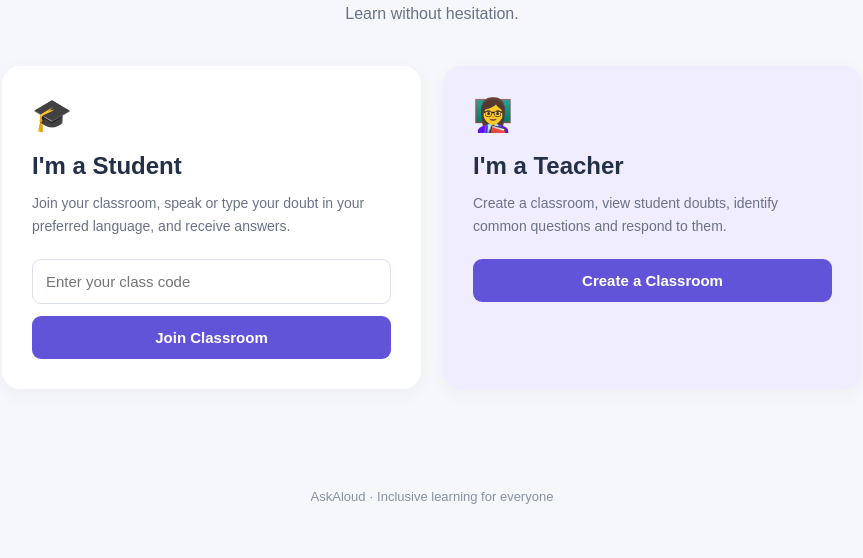
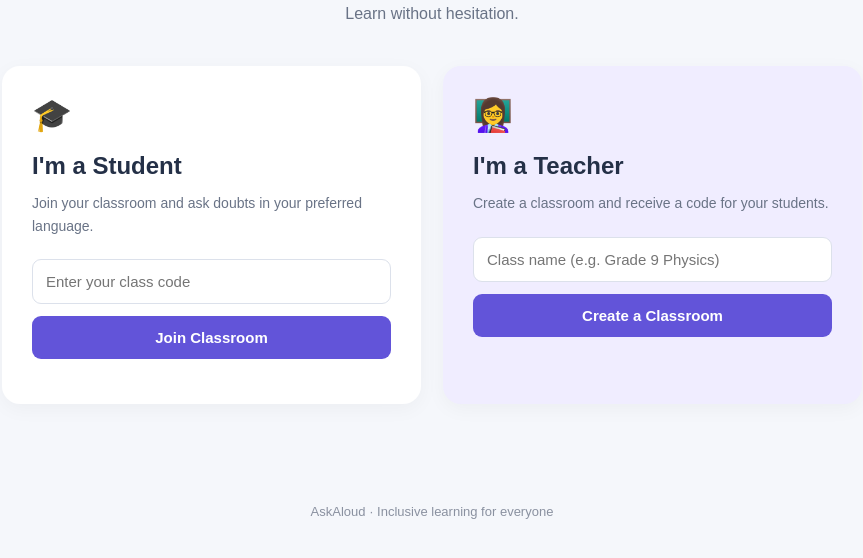
Before and after one commit to nivedya123guide-dotcom/AskAloud, a Python web app: template templates/index.html in a window 1280 px wide. Shown: the part 225-783 px from the top of the page, without its empty margins (208-1071 px from the left). Run offline with Jinja, Linux system fonts and the light colour scheme; the template is opened without the code that fills it, so the values that code supplies are empty.

Commit message:
Update index.html

```diff
--- a/templates/index.html
+++ b/templates/index.html
@@ -112,12 +76,21 @@ button {
     font-weight: bold;
 }
 
-button:hover {
-    background: #5042c2;
+button:hover { background: #5042c2; }
+
+.message {
+    margin-top: 15px;
+    font-size: 14px;
+    line-height: 1.5;
+    overflow-wrap: anywhere;
 }
 
-.teacher {
-    background: #f0edff;
+.class-code {
+    font-size: 28px;
+    font-weight: bold;
+    letter-spacing: 4px;
+    color: #6254d9;
+    margin: 12px 0;
 }
 
 footer {
@@ -165,33 +129,91 @@ footer {
     <div class="card">
         <div class="icon">🎓</div>
         <h2>I'm a Student</h2>
-            <p>
-                Join your classroom, speak or type your doubt
-                in your preferred language, and receive answers.
-            </p>
+        <p>Join your classroom and ask doubts in your preferred language.</p>
 
-            <input type="text" placeholder="Enter your class code">
-            <button>Join Classroom</button>
+        <input id="classCode" type="text" placeholder="Enter your class code">
+        <button onclick="joinClass()">Join Classroom</button>
+        <div id="studentMessage" class="message"></div>
     </div>
 
     <div class="card teacher">
         <div class="icon">👩‍🏫</div>
         <h2>I'm a Teacher</h2>
-            <p>
-                Create a classroom, view student doubts,
-                identify common questions and respond to them.
-            </p>
+        <p>Create a classroom and receive a code for your students.</p>
 
-            <button>Create a Classroom</button>
+        <input id="className" type="text" placeholder="Class name (e.g. Grade 9 Physics)">
+        <button onclick="createClass()">Create a Classroom</button>
+        <div id="teacherMessage" class="message"></div>
     </div>
 
 </section>
-
 </main>
 
-<footer>
-    AskAloud · Inclusive learning for everyone
-</footer>
+<footer>AskAloud · Inclusive learning for everyone</footer>
+
+<script>
+async function createClass() {
+    const name = document.getElementById("className").value.trim();
+    const message = document.getElementById("teacherMessage");
+
+    if (!name) {
+        message.innerText = "Please enter a class name first.";
+        return;
+    }
+
+    message.innerText = "Creating classroom...";
+
+    try {
+        const response = await fetch("/api/classes", {
+            method: "POST",
+            headers: {"Content-Type": "application/json"},
+            body: JSON.stringify({name: name})
+        });
+
+        const data = await response.json();
+
+        if (!response.ok) {
+            message.innerText = data.error || "Could not create classroom.";
+            return;
+        }
+
+        message.innerHTML =
+            "Classroom created successfully!<br>" +
+            "Share this code with your students:" +
+            '<div class="class-code">' + data.code + '</div>' +
+            "<strong>" + data.name + "</strong>";
+    } catch (error) {
+        message.innerText = "Could not connect to the server. The app may not be running yet.";
+    }
+}
+
+async function joinClass() {
+    const code = document.getElementById("classCode").value.trim().toUpperCase();
+    const message = document.getElementById("studentMessage");
+
+    if (!code) {
+        message.innerText = "Please enter your class code.";
+        return;
+    }
+
+    message.innerText = "Checking class code...";
+
+    try {
+        const response = await fetch("/api/classes/" + encodeURIComponent(code));
+        const data = await response.json();
+
+        if (!response.ok) {
+            message.innerText = data.error || "Class not found.";
+            return;
+        }
+
+        message.innerText = "Successfully joined: " + data.name +
+                            " (Class code: " + data.code + ")";
+    } catch (error) {
+        message.innerText = "Could not connect to the server. The app may not be running yet.";
+    }
+}
+</script>
 
 </body>
 </html>
```
Also changed, not shown: other parts of templates/index.html (+17 -62 lines). Lines whose indentation alone changed are shown as unchanged.
